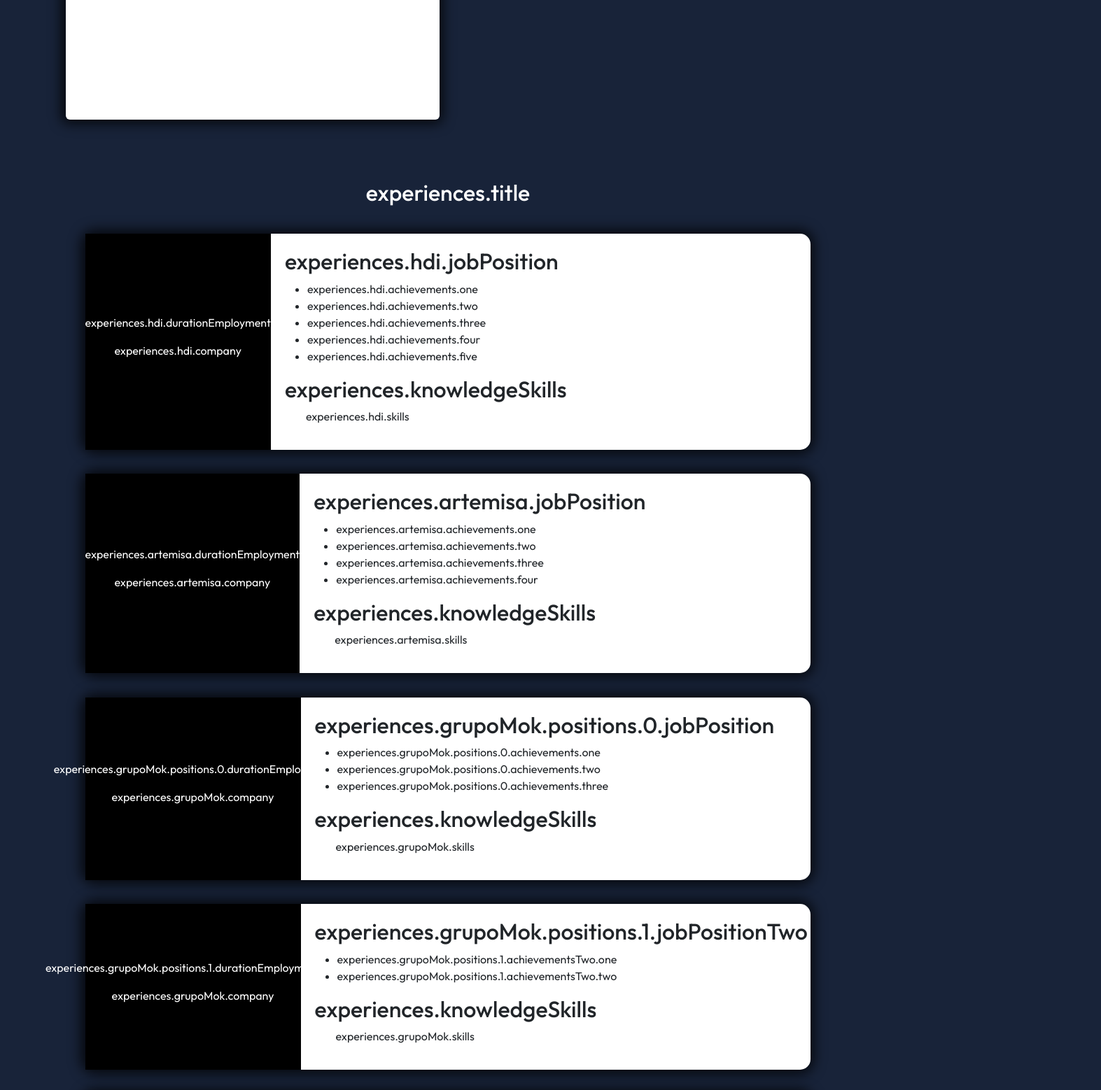
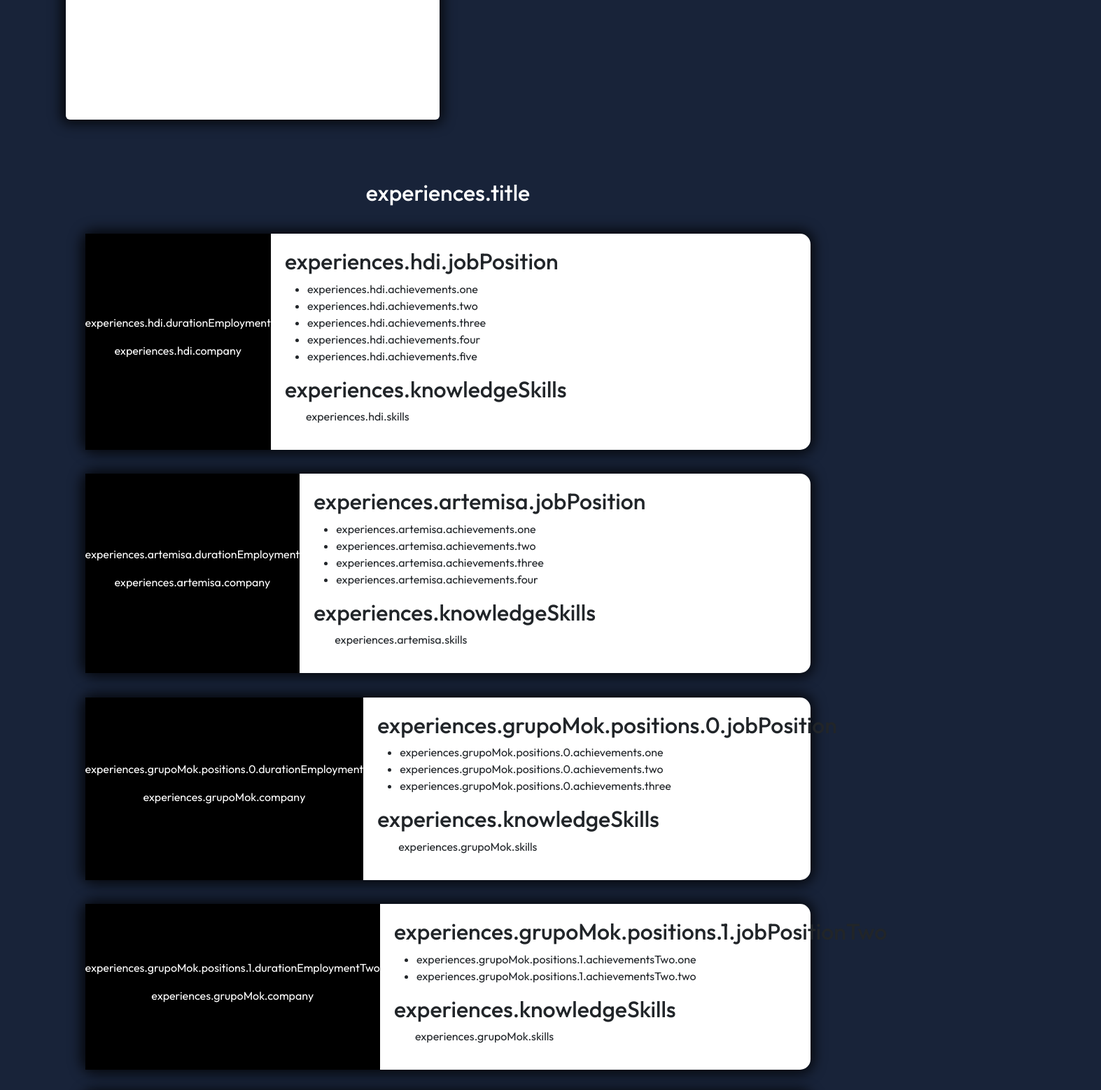
Before and after one commit to jeyfredc/Portfolio, a React (Vite) app: page / in a window 1280 px wide. Shown: the part 3821-5379 px from the top of the page at 70% size, 1573 px wide, since content can reach past the window. Built offline with nearby package versions, Linux system fonts and the light colour scheme; the HTML template or start-up script is replaced by a standard one.

Commit message:
Correccion estilo fecha

```diff
--- a/src/index.css
+++ b/src/index.css
@@ -245,7 +245,7 @@ body {
 }
 
 .date_experience {
-  width:  307.95px;
+  width:  40vw;
   display: flex;
   flex-direction: column;
   justify-content: center;
```
